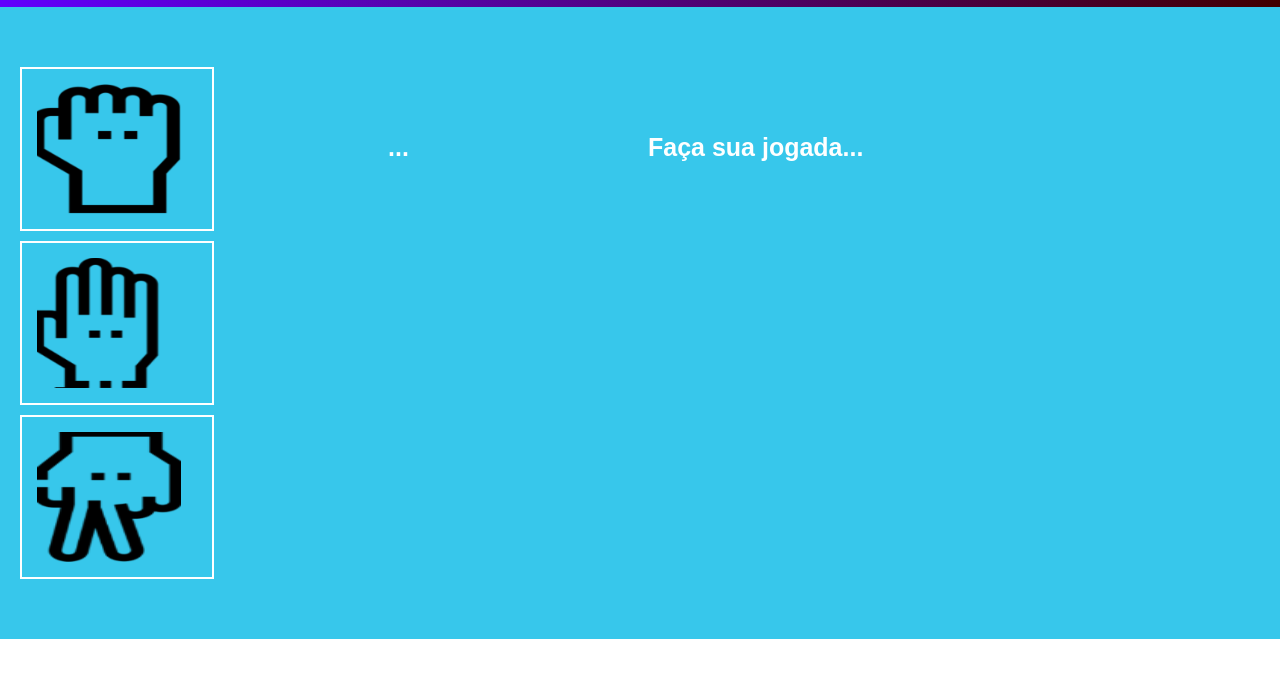
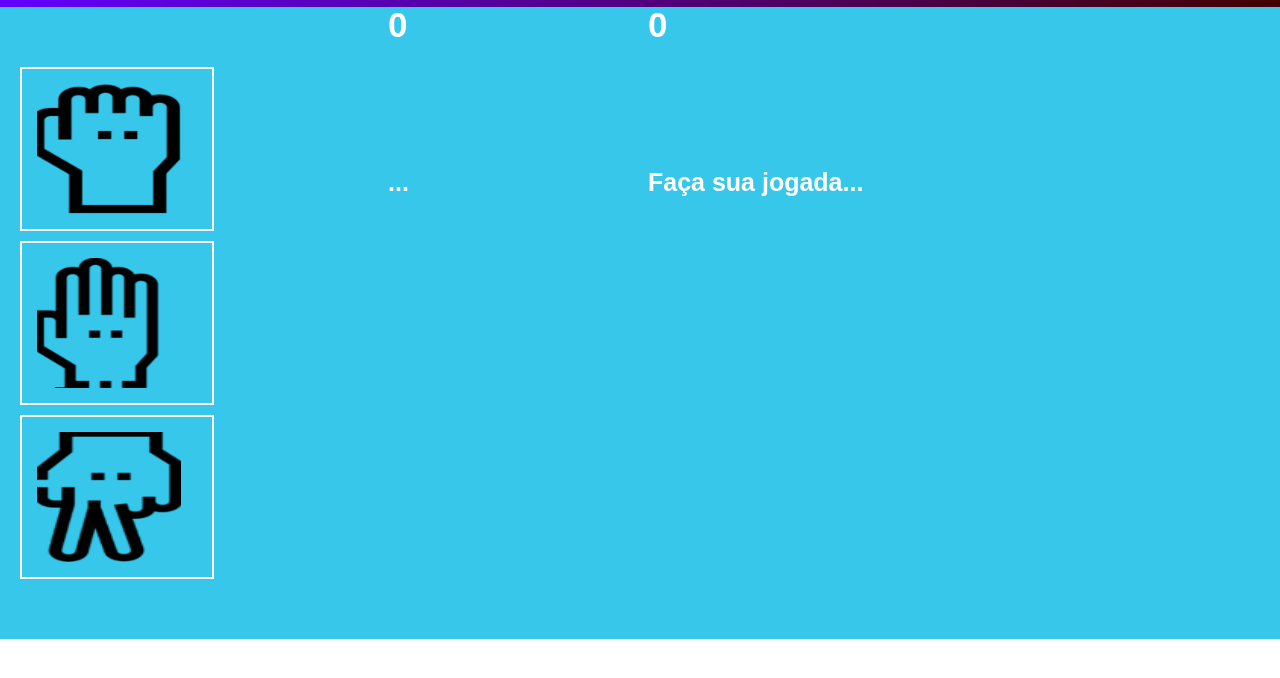
Before and after one commit to Angelo-Spyder/Pedra-Papel-Tesoura, a plain HTML site: page index.html in a window 1280 px wide. Shown: the part 38-716 px from the top of the page. Drawn offline with Linux system fonts and the light colour scheme.

Commit message:
Adicionando html e css do placar

```diff
--- a/index.html
+++ b/index.html
@@ -27,11 +27,13 @@
             </div>
         </main>
         <main class="conteudo-player">
+            <p>0</p>
             <div class="jogada-player">
                 <p>...</p>
             </div>
         </main>
         <main class="conteudo-ia">
+            <p>0</p>
             <div class="jogada-ia">
                 <p>Faça sua jogada...</p>
             </div>
--- a/styles/style.css
+++ b/styles/style.css
@@ -42,6 +42,10 @@
     display: inline-block;
     width: 20%;
     height: 550px;
+    font-size: 35px;
+    color: #ffffff;
+    font-family: arial;
+    font-weight: bold;
 }
 .jogada-player{
     display: inline-block;
@@ -56,6 +60,10 @@
     display: inline-block;
     width: 20%;
     height: 550px;
+    font-size: 35px;
+    color: #ffffff;
+    font-family: arial;
+    font-weight: bold;
 }
 .jogada-ia{
     display: inline-block;
```
